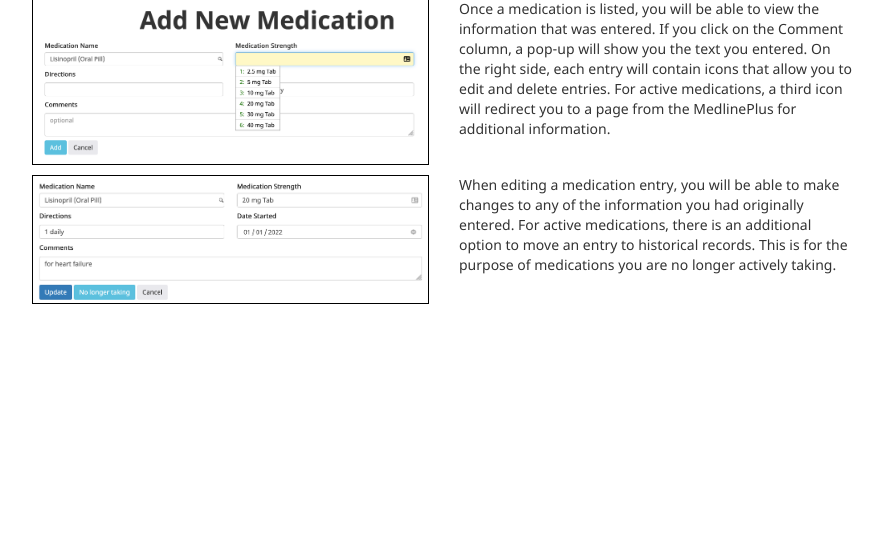
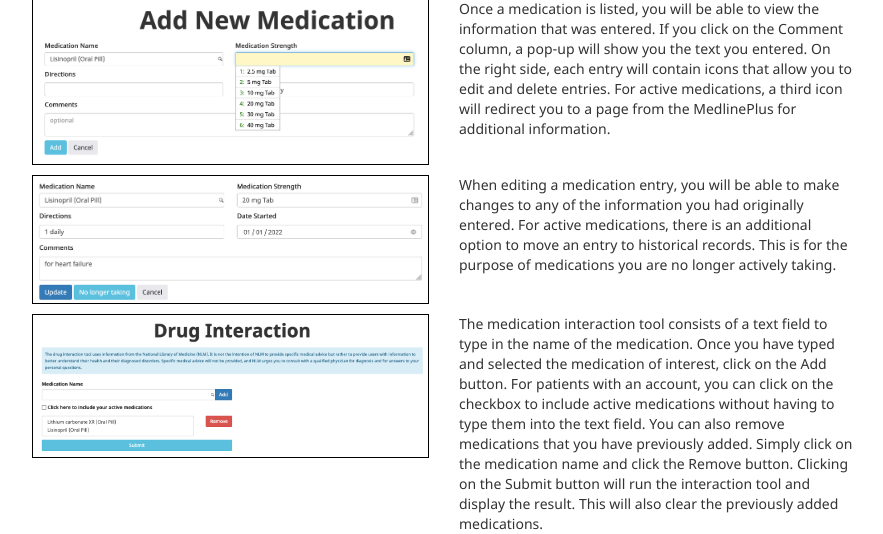
Before and after one commit to xyang-github/Rx-Verify, a Flask app: page /guide in a window 1280 px wide. Shown: the part 928-1462 px from the top of the page, without its empty margins (196-1079 px from the left). Before the commit the page ends 1232 px from the top, so only its background shows below. Run offline with Flask 2, Linux system fonts and the light colour scheme; some libraries are stand-ins or nearby versions.

Commit message:
Updated the user guide

```diff
--- a/app/templates/guide.html
+++ b/app/templates/guide.html
@@ -103,5 +103,29 @@
             </div>
             <div class="col-md-2"></div>
         </div>
+
+        <div class="row row_margin">
+            <div class="col-md-2"></div>
+            <div class="col-md-4">
+                <img src="{{ url_for('static', filename='img/interaction.png') }}" style="width: 100%;"
+                     alt="picture of the interaction page">
+            </div>
+            <div class="col-md-4">
+                <div>
+                    The medication interaction tool consists of a text field to type in the name of the medication.
+                    Once you have typed and selected the medication of interest, click on the Add button. For patients
+                    with an account, you can click on the checkbox to include active medications without having to type
+                    them into the text field.
+
+                    You can also remove medications that you have previously added. Simply click on the medication name
+                    and click the Remove button.
+
+                    Clicking on the Submit button will run the interaction tool and display
+                    the result. This will also clear the previously added medications.
+                </div>
+            </div>
+            <div class="col-md-2"></div>
+        </div>
+
     </div>
 {% endblock %}
```
Also changed, not shown: app/static/img/interaction.png (added).
